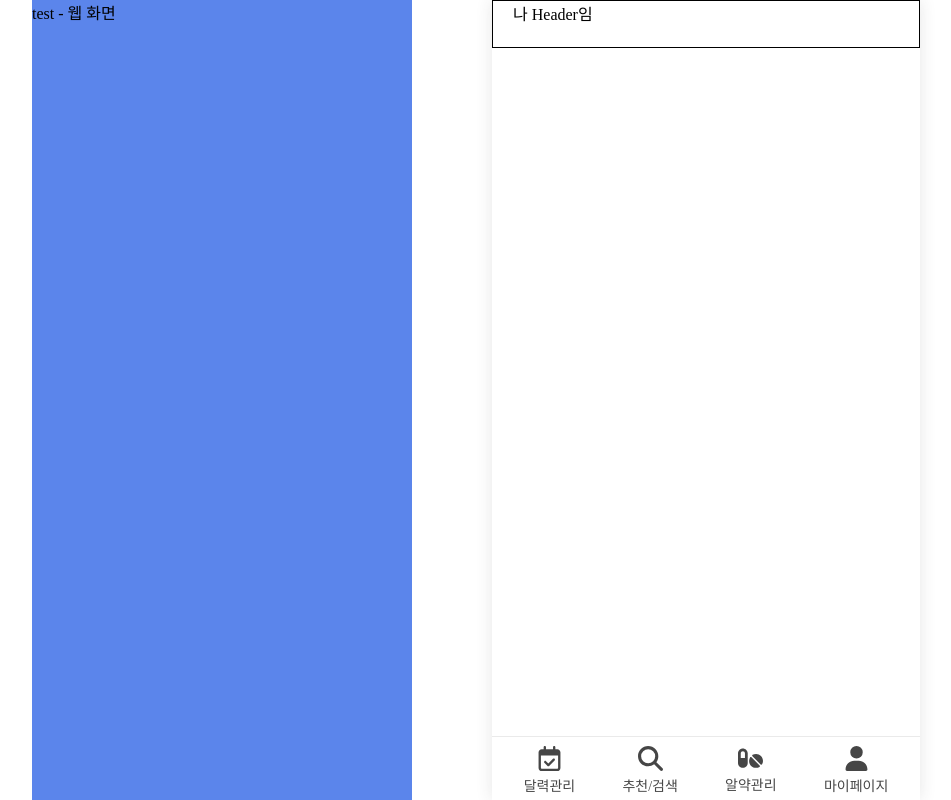
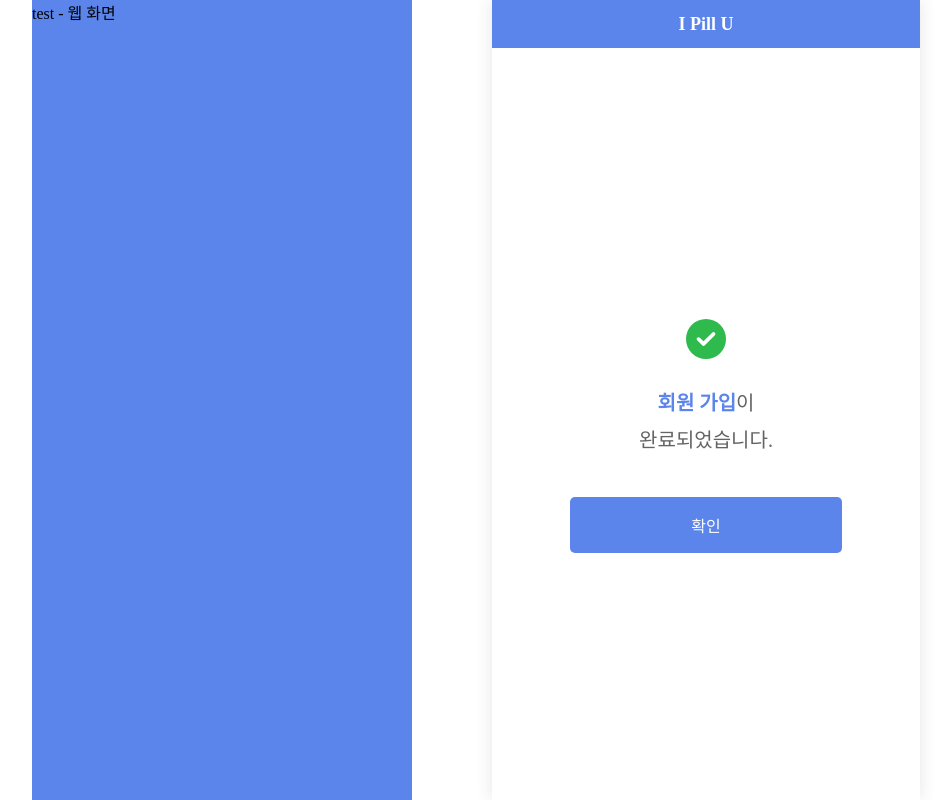
Before and after one commit to codestates-seb/seb42_main_013, a React (Create React App) app in the folder client/: page /signupdone in a window 1280 px wide. Shown: the whole page, without its empty margins (164-1115 px from the left). Built offline with nearby package versions, Linux system fonts and the light colour scheme; a web font is replaced by a local one.

Commit message:
[Design] 회원가입 완료 화면 생성, Header 수정

```diff
--- a/client/src/App.js
+++ b/client/src/App.js
@@ -10,6 +10,7 @@ import MyPage from "./pages/MyPage";
 import SetUserInfo from "./pages/SetUserInfo";
 import Summary from "./pages/Summary";
 import Calendar from "./pages/CalendarPage";
+import SignupDone from "./pages/SignupDone";
 import { Routes, Route, useLocation } from 'react-router-dom';
 
 function App() {
@@ -24,11 +25,10 @@ function App() {
         </div>
         <div className="app-wrap">
           {(pathname === "/intro") ? null : <Header />}
-          <div className={(pathname === "/intro" || pathname === "/login") ? "" : "container"}>
+          <div className={(pathname === "/intro" || pathname === "/login" || pathname === "/signupdone") ? "" : "container"}>
             <Routes>
               <Route path="/" element={<Suggest />} />
               <Route path="/search" element={<Search />} />
-              <Route path="/suggest" element={<Suggest />} />
               <Route path="/intro" element={<Intro />} />
               <Route path="/datacreate" element={<DataCreate />} />
               <Route path="/login" element={<Login />} />
@@ -36,9 +36,11 @@ function App() {
               <Route path="/setuserinfo" element={<SetUserInfo />} />
               <Route path="/summary" element={<Summary />} />
               <Route path="/calendar" element={<Calendar />} />
+              {/*추후 모달 형식으로 바꿀 경우 삭제할 예정*/}
+              <Route path="/signupdone" element={<SignupDone />} />
             </Routes>
           </div>
-          {(pathname === "/intro" || pathname === "/login" || pathname === "/datacreate") ? null : <Footer />}
+          {(pathname === "/intro" || pathname === "/login" || pathname === "/datacreate" || pathname === "/signupdone") ? null : <Footer />}
         </div>
       </div>
     </>
--- a/client/src/components/Header.js
+++ b/client/src/components/Header.js
@@ -1,20 +1,57 @@
 import styled from "styled-components";
+import { FontAwesomeIcon } from "@fortawesome/react-fontawesome";
+import { faChevronLeft } from "@fortawesome/free-solid-svg-icons";
+import { faArrowRightFromBracket } from "@fortawesome/free-solid-svg-icons";
+import { faPlus } from "@fortawesome/free-solid-svg-icons";
+import { useLocation } from 'react-router-dom';
 
 const HeaderContainer = styled.div`
-  background-color: #ffffff;
+  background-color: var(--blue-100);
   width: 100%;
   max-width: 428px;
   height: 48px;
   position: fixed;
   top: 0;
-  border: 1px solid #000000;
+  display: flex;
+  justify-content: space-between;
+  align-items: center;
   padding: 0 20px;
+  .logo {
+    color: #ffffff;
+    font-weight: 600;
+    font-size: 18px;
+  }
+  .icon {
+    width: 20px;
+    height: 20px;
+    color: #ffffff;
+  }
+  .none {
+    display: none;
+  }
+  .hidden {
+    visibility: hidden;
+  }
+`
+
+const RightDiv = styled.div`
+  display: flex;
+  justify-content: center;
+  align-items: center;
 `
 
 function Header() {
+  const { pathname } = useLocation();
+
   return (
     <HeaderContainer>
-      나 Header임
+      <FontAwesomeIcon icon={faChevronLeft} className={`${(pathname === "/datacreate" || pathname === "/login" || pathname === "/search") ? "icon" : "icon hidden"}`} />
+      <div className="logo">I Pill U</div>
+      <RightDiv>
+        <FontAwesomeIcon icon={faArrowRightFromBracket} className={`${(pathname === "/mypage" || pathname === "/setuserinfo") ? "icon" : "icon none"}`} />
+        <FontAwesomeIcon icon={faPlus} className={`${pathname === "/summary" ? "icon" : "icon none"}`} />
+        <div className={`${(pathname === "/summary" || pathname === "/mypage" || pathname === "/setuserinfo") ? "icon none" : "icon"}`}></div>
+      </RightDiv>
     </HeaderContainer>
   )
 }
--- a/client/src/pages/Intro.js
+++ b/client/src/pages/Intro.js
@@ -3,7 +3,7 @@ import background1 from "../images/backgrounds/background1.jpg"
 import background2 from "../images/backgrounds/background2.jpg"
 import background3 from "../images/backgrounds/background3.jpg"
 import background4 from "../images/backgrounds/background4.jpg"
-import { CurrentBtn } from "../styles/Buttons";
+import { SmallBtn } from "../styles/Buttons";
 import { Link, useNavigate } from "react-router-dom";
 import { Swiper, SwiperSlide } from "swiper/react";
 import SwiperCore, { Pagination, Autoplay } from "swiper";
@@ -113,9 +113,7 @@ const ContentDiv4 = styled(ContentDiv1)`
   line-height: 32px;
 `
 
-const IntroBtn = styled(CurrentBtn)`
-  width: 70%;
-`
+
 const LoginSignupDiv = styled.div`
   width: 100%;
   display: flex;
@@ -194,7 +192,7 @@ function Intro() {
         </SwiperSlide>
       </Swiper>
       <LoginSignupDiv>
-        <IntroBtn onClick={introBtnHandler}>시작하기</IntroBtn>
+        <SmallBtn onClick={introBtnHandler}>시작하기</SmallBtn>
         <div className="login-area">
           <div>계정이 있으신가요?</div>
           <Link to="/login" className="login-button">로그인하기</Link>
--- /dev/null
+++ b/client/src/pages/SignupDone.js
@@ -0,0 +1,62 @@
+import styled from "styled-components";
+import { FontAwesomeIcon } from "@fortawesome/react-fontawesome";
+import { faCircleCheck } from "@fortawesome/free-solid-svg-icons";
+import { SmallBtn } from "../styles/Buttons";
+import { useNavigate } from "react-router";
+
+const DoneContainer = styled.div`
+  width: 100%;
+  height: calc(100vh - 48px);
+  position: relative;
+  top: 48px;
+  display: flex;
+  flex-direction: column;
+  justify-content: center;
+  align-items: center;
+  padding: 0 20px;
+  .icon-check {
+    width: 40px;
+    height: 40px;
+    margin: var(--gap-lg);
+    color: #2EBA4D;
+  }
+`
+
+const MessageDiv = styled.div`
+  display: flex;
+  flex-direction: column;
+  justify-content: center;
+  align-items: center;
+  margin-bottom: 40px;
+  p {
+    font-size: 20px;
+    color: var(--black-200);
+    margin: 4px 0;
+  }
+  strong {
+    color: var(--blue-100);
+  }
+`
+
+function SignupDone () {
+  const navigate = useNavigate();
+
+  const doneBtnHandler = (e) => {
+    e.preventDefault();
+    navigate("/login");
+  }
+
+  return(
+    <DoneContainer>
+      <FontAwesomeIcon icon={faCircleCheck} className="icon-check" />
+      <MessageDiv>
+        <p><strong>회원 가입</strong>이</p>
+        <p>완료되었습니다.</p>
+      </MessageDiv>
+      <SmallBtn onClick={doneBtnHandler}>확인</SmallBtn>
+    </DoneContainer>
+  )
+
+}
+
+export default SignupDone;
--- a/client/src/styles/Buttons.js
+++ b/client/src/styles/Buttons.js
@@ -11,3 +11,7 @@ export const CurrentBtn = styled.button`
   padding: var(--gap-md) 0;
   :hover {background-color: #6b91ed} :active {background-color: #6b91ed}
 `
+
+export const SmallBtn = styled(CurrentBtn)`
+  width: 70%;
+`
```
